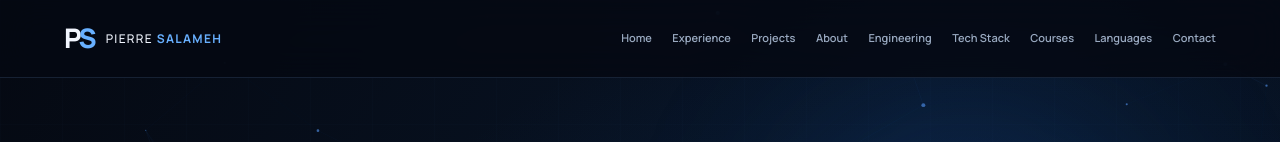
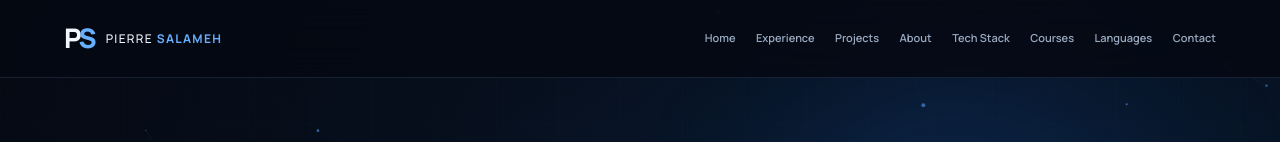
Before and after one commit to pierre-salameh/portfolio, a React (Vite) app: page / in a window 1280 px wide. Shown: the top 142 px of the page. Built offline with nearby package versions, Linux system fonts and the light colour scheme.

Commit message:
Complete portfolio updates

```diff
--- a/src/components/Navbar.jsx
+++ b/src/components/Navbar.jsx
@@ -11,7 +11,6 @@ const links = [
   ['Experience', 'experience'],
   ['Projects', 'projects'],
   ['About', 'about'],
-  ['Engineering', 'engineering'],
   ['Tech Stack', 'skills'],
   ['Courses', 'courses'],
   ['Languages', 'languages'],
```
